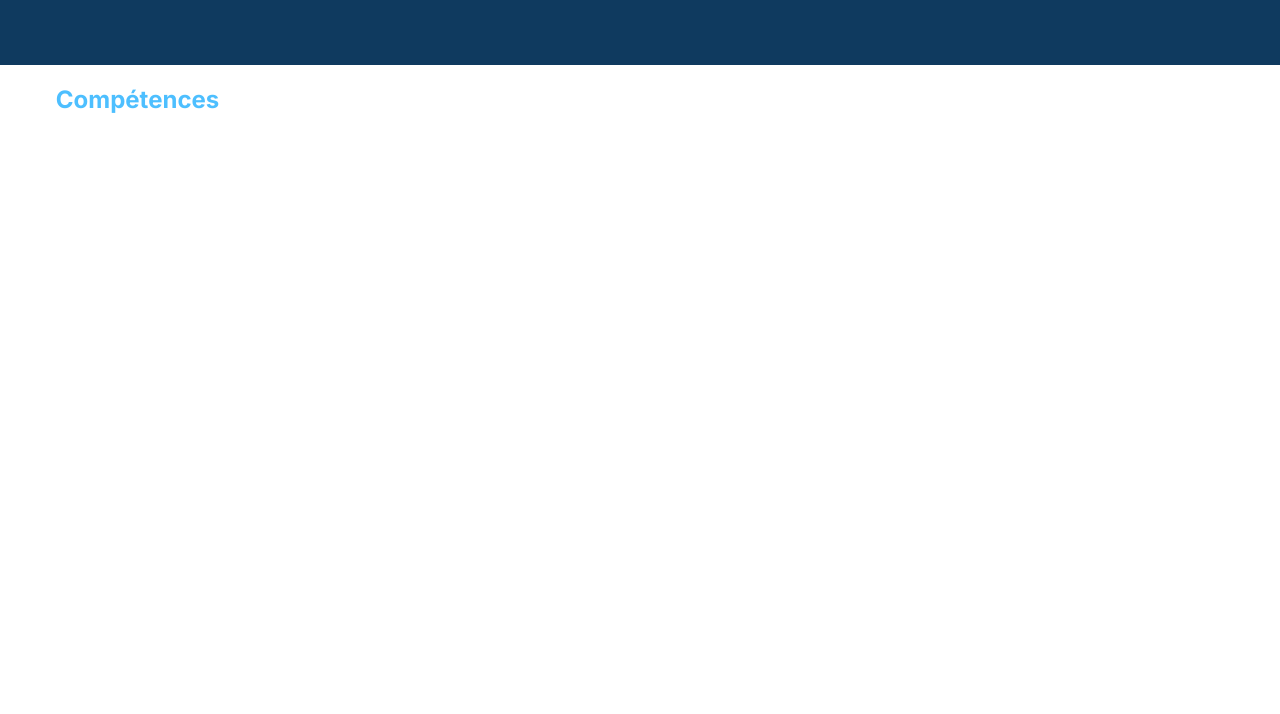
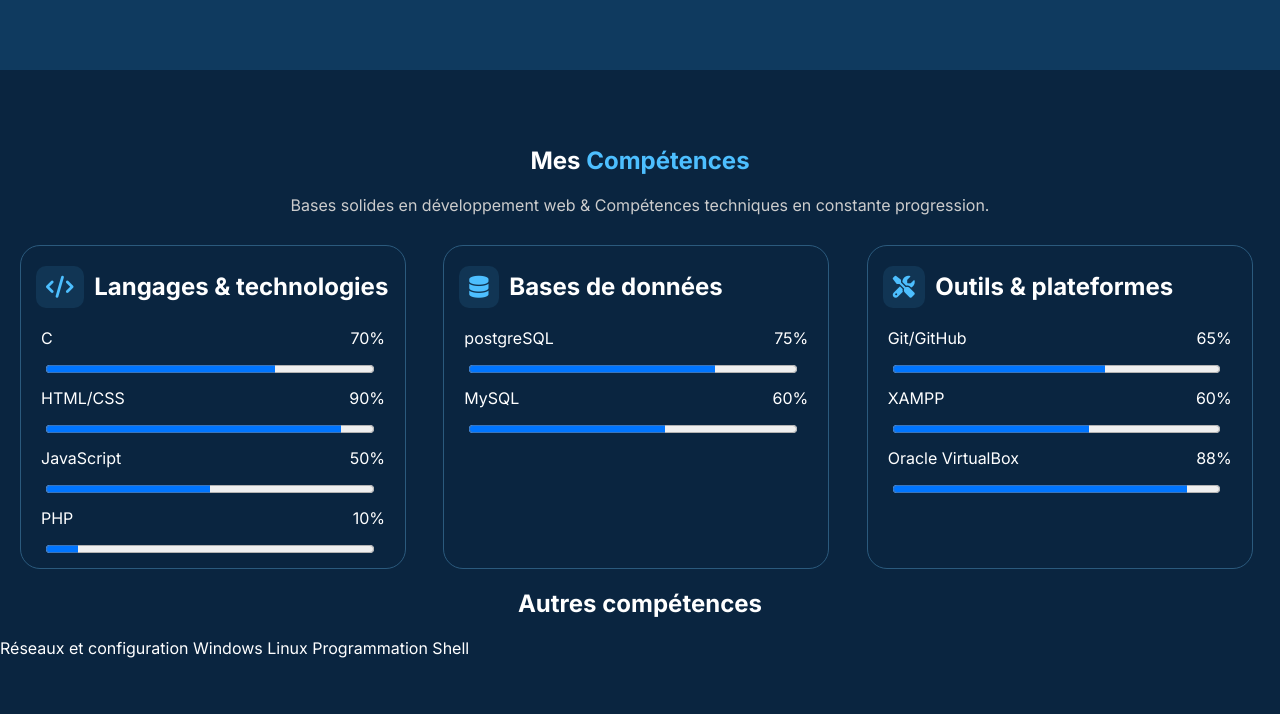
Before and after one commit to mansourlo/mansourlo.github.io, a plain HTML site: page index.html in a window 1280 px wide. Shown: the part 2125-2839 px from the top of the page. Before the commit the page ends 2543 px from the top, so only its background shows below. Drawn offline with Linux system fonts and the light colour scheme.

Commit message:
Page Skills, TO DO: Progress-bar and other skills

```diff
--- a/index.html
+++ b/index.html
@@ -149,34 +149,100 @@
         <div class="skill-container">
             <div class="skill-card">
                 <h2>
-                    <i class="fa-solid fa-code"></i> Langages de programmation & technologies
+                    <i class="fa-solid fa-code"></i> Langages & technologies
                 </h2>
+                <div class="progress">
+                    <div class="skill-name">
+                    <span>C</span>
+                    <span>70%</span>
+                    </div>
+                    <progress value="70" max="100"></progress>
+                </div>
 
+                <div class="progress">
+                    <div class="skill-name">
+                    <span>HTML/CSS</span>
+                    <span>90%</span>
+                    </div>
+                    <progress value="90" max="100"></progress>
+                </div>
+
+                <div class="progress">
+                    <div class="skill-name">
+                    <span>JavaScript</span>
+                    <span>50%</span>
+                    </div>
+                    <progress value="50" max="100"></progress>
+                </div>
+
+                <div class="progress">
+                    <div class="skill-name">
+                    <span>PHP</span>
+                    <span>10%</span>
+                    </div>
+                    <progress value="10" max="100"></progress>
+                </div>
             </div>
 
             <div class="skill-card">
                 <h2>
                     <i class="fa-solid fa-database"></i> Bases de données
                 </h2>
+
+                <div class="progress">
+                    <div class="skill-name">
+                    <span>postgreSQL</span>
+                    <span>75%</span>
+                    </div>
+                    <progress value="75" max="100"></progress>
+                </div>
+
+                <div class="progress">
+                    <div class="skill-name">
+                    <span>MySQL</span>
+                    <span>60%</span>
+                    </div>
+                    <progress value="60" max="100"></progress>
+                </div>
             </div>
 
             <div class="skill-card">
                 <h2>
                     <i class="fa-solid fa-screwdriver-wrench"></i> Outils & plateformes
                 </h2>
+                <div class="progress">
+                    <div class="skill-name">
+                    <span>Git/GitHub</span>
+                    <span>65%</span>
+                    </div>
+                    <progress value="65" max="100"></progress>
+                </div>
+
+                <div class="progress">
+                    <div class="skill-name">
+                    <span>XAMPP</span>
+                    <span>60%</span>
+                    </div>
+                    <progress value="60" max="100"></progress>
+                </div>
+
+                <div class="progress">
+                    <div class="skill-name">
+                    <span>Oracle VirtualBox</span>
+                    <span>88%</span>
+                    </div>
+                    <progress value="90" max="100"></progress>
+                </div>
             </div>
-
-            <div class="skill-card">
-                <h2>
-                    <i class="fa-solid fa-network-wired"></i> Réseaux & configuration
-                </h2>
-            </div>
-
-            <div class="skill-card">
-                <h2>
-                    <i class="fa-solid fa-computer"></i> Environnements
-                </h2>
-            </div>
+        </div>
+        <div class="others-skill">
+            <h2>Autres compétences</h2>
+        </div>
+        <div class="others-container">
+            <span class="others">Réseaux et configuration</span>
+            <span class="others">Windows</span>
+            <span class="others">Linux</span>
+            <span class="others">Programmation Shell</span>
         </div>
     </section>
 </body>
--- a/styles.css
+++ b/styles.css
@@ -166,11 +166,10 @@ section#project h1 + p{
 }
 
 .project-container{
-    margin: 15px;
+    margin: 20px;
     display: grid;
     grid-template-columns: repeat(3, 1fr);
     gap: 0 30px;
-
 }
 .carte-projet{
     background-color: #0A2540;
@@ -210,3 +209,41 @@ section#project h1 + p{
 .github-btn *:hover{
     color: #0A2540;
 }
+
+/* ? Section Competences*/
+section#skill{
+    background-color: #0A2540; padding: 3.5em 0;
+}
+section#skill h1, .others-skill h2{
+    text-align: center;
+}
+section#skill h1 + p{
+    text-align: center; color: var(--paragraphColor); margin-bottom: 30px;
+}
+
+.skill-container{
+    display: grid;
+    grid-template-columns: repeat(3, 1fr); gap: 0 30px; margin: 20px;
+}
+.skill-card{
+    background-color: #0A2540;
+    width: 30vw;
+    border: 1px solid #2B5A7D; border-radius: 20px;
+    overflow: hidden;
+}
+.skill-card h2, .skill-card div{
+    margin: 10px;
+}
+h2 i{
+    background: rgba(77, 191, 255, 0.1); color: var(--color1); font-size: 22px;
+    padding: 10px;
+    border-radius: 10px;
+    margin: 10px 5px;
+}
+.skill-name{
+    display: flex; justify-content: space-between;
+}
+.progress {
+    margin: 20px 0;
+}
+progress{display: inline-block; position: relative; left: 15px; width: 90%; margin-top: 0; }
```
